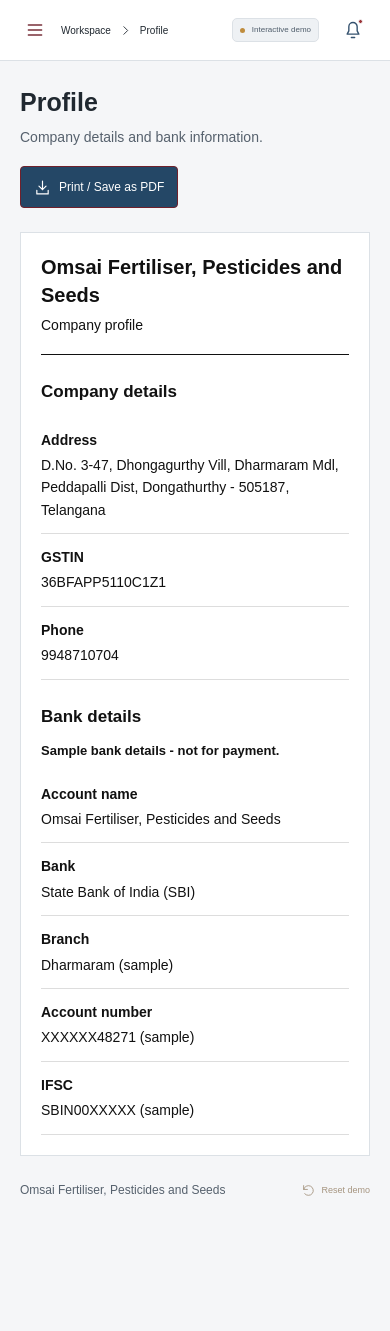
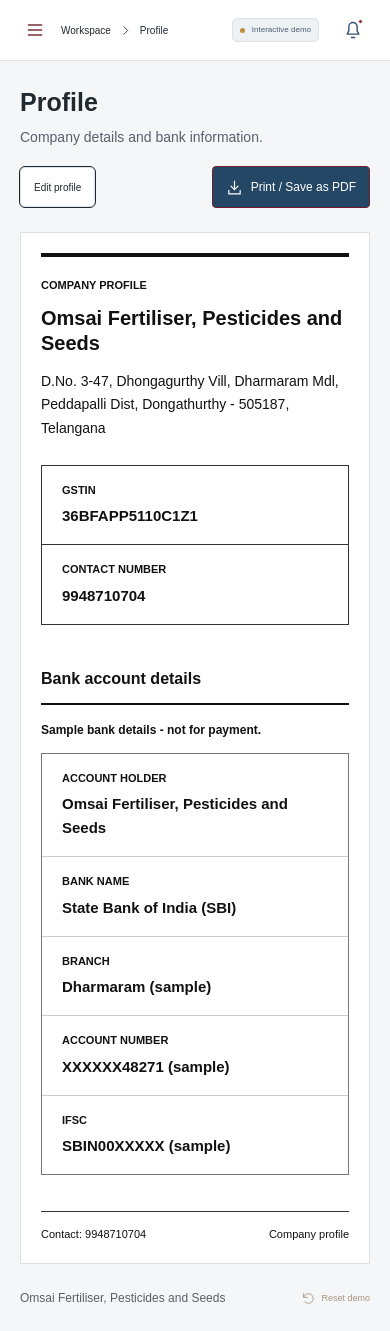
Before and after one commit to Mdk7866-gif/omsai_demo_website, a Next.js app: page /profile in a window 390 px wide. Before the commit the page ends 1223 px from the top, so only its background shows below. Built offline with nearby package versions, Linux system fonts and the light colour scheme.

Commit message:
Make company profile editable and improve profile PDF

```diff
--- a/src/app/plain.css
+++ b/src/app/plain.css
@@ -142,34 +142,62 @@
 .farmer-account-actions { display: flex; flex-wrap: wrap; align-items: center; gap: 10px; }
 .farmer-account-actions > .checkbox-field { margin: 0 auto 0 0; white-space: nowrap; }
 .bill-history-choice { margin: 16px 0; }
-.company-profile-document { max-width: 850px; border-color: var(--line); padding: 28px; }
-.company-profile-document header { padding-bottom: 18px; border-bottom: 1px solid #111; }
-.company-profile-document h2 { font: 700 23px/1.4 Arial, Helvetica, sans-serif; }
-.company-profile-document header p { margin-top: 6px; font-size: 14px; }
-.company-profile-document section { margin-top: 24px; }
-.company-profile-document h3 { font-size: 17px; font-weight: 700; margin-bottom: 12px; }
+.company-profile-document { max-width: 850px; border-color: var(--line); padding: 40px; }
+.company-profile-document header { border-top: 4px solid #111; padding: 20px 0 24px; }
+.company-profile-document .profile-document-label { margin: 0 0 12px; text-transform: uppercase; font-size: 11px; font-weight: 700; }
+.company-profile-document h2 { font: 700 27px/1.25 Arial, Helvetica, sans-serif; overflow-wrap: anywhere; }
+.company-profile-document .profile-address { margin-top: 14px; font-size: 14px; line-height: 1.7; max-width: 650px; }
 .company-profile-document dl { margin: 0; }
-.company-profile-document dl > div { display: grid; grid-template-columns: 145px minmax(0,1fr); gap: 16px; padding: 12px 0; border-bottom: 1px solid #ddd; font-size: 14px; line-height: 1.6; }
-.company-profile-document dt { font-weight: 600; }
-.company-profile-document dd { margin: 0; overflow-wrap: anywhere; }
-.profile-bank-note { margin-bottom: 10px; font-size: 13px; font-weight: 600; }
+.company-profile-document dt { font-size: 11px; font-weight: 600; text-transform: uppercase; margin-bottom: 6px; }
+.company-profile-document dd { margin: 0; font-size: 15px; font-weight: 600; line-height: 1.6; overflow-wrap: anywhere; }
+.profile-registration { display: grid; grid-template-columns: 1fr 1fr; border: 1px solid #333; }
+.profile-registration > div { padding: 16px 20px; }
+.profile-registration > div + div { border-left: 1px solid #333; }
+.profile-bank-section { margin-top: 30px; }
+.company-profile-document h3 { font-size: 16px; font-weight: 700; padding: 12px 0; border-bottom: 2px solid #111; margin-bottom: 16px; }
+.profile-bank-note { margin-bottom: 14px; font-size: 12px; font-weight: 600; }
+.profile-bank-grid { display: grid; grid-template-columns: 1fr 1fr; border: 1px solid #777; }
+.profile-bank-grid > div { padding: 16px 20px; border-bottom: 1px solid #ccc; border-right: 1px solid #ccc; min-width: 0; }
+.profile-bank-grid > .profile-account-holder { grid-column: 1 / -1; }
+.profile-bank-grid > div:nth-child(odd) { border-right: 0; }
+.profile-bank-grid > div:nth-last-child(-n+2) { border-bottom: 0; }
+.profile-document-footer { margin-top: 36px; padding-top: 14px; border-top: 1px solid #333; display: flex; justify-content: space-between; gap: 12px; font-size: 11px; }
+.profile-editor { max-width: 850px; background: #fff; border: 1px solid var(--line); padding: 28px; margin-bottom: 24px; border-radius: 5px; }
+.profile-editor h2 { font-size: 20px; font-weight: 600; color: #111; }
+.profile-editor > p { color: var(--muted); font-size: 13px; line-height: 1.6; margin: 10px 0 24px; }
+.profile-editor h3 { font-size: 16px; font-weight: 600; margin: 24px 0 14px; }
+.profile-editor-actions { display: flex; gap: 10px; align-items: center; flex-wrap: wrap; margin-top: 20px; }
+.profile-editor-actions small { color: var(--muted); margin-left: auto; }
 @media(max-width:600px) {
   .company-profile-document { padding: 20px; }
   .company-profile-document h2 { font-size: 20px; }
-  .company-profile-document dl > div { grid-template-columns: 1fr; gap: 3px; }
+  .profile-registration, .profile-bank-grid { grid-template-columns: 1fr; }
+  .profile-registration > div + div { border-left: 0; border-top: 1px solid #333; }
+  .profile-bank-grid > div { border-right: 0; }
+  .profile-bank-grid > div:nth-last-child(2) { border-bottom: 1px solid #ccc; }
+  .profile-editor { padding: 20px; }
 }
 @media print {
   .app-shell[data-page="/profile"] { display: block !important; }
   .app-shell[data-page="/profile"] .sidebar,
   .app-shell[data-page="/profile"] .topbar,
   .app-shell[data-page="/profile"] .page-footer,
-  .company-profile-page > .page-heading { display: none !important; }
+  .company-profile-page > .page-heading,
+  .company-profile-page > .profile-editor { display: none !important; }
   .app-shell[data-page="/profile"] .main-shell { margin: 0 !important; width: 100% !important; }
   .company-profile-page { padding: 0 !important; max-width: none !important; }
   .company-profile-document { border: 0; padding: 0; max-width: none; color: #000; }
   .company-profile-document * { color: #000 !important; background: #fff !important; box-shadow: none !important; }
-  .company-profile-document h2 { font-size: 18pt; }
-  .company-profile-document dl > div { grid-template-columns: 130px minmax(0,1fr); font-size: 11pt; break-inside: avoid; }
+  .company-profile-document h2 { font-size: 21pt; }
+  .company-profile-document .profile-address { font-size: 10.5pt; }
+  .company-profile-document dt { font-size: 8.5pt; }
+  .company-profile-document dd { font-size: 11pt; }
+  .company-profile-document dl > div { break-inside: avoid; }
+  .profile-registration, .profile-bank-grid { grid-template-columns: 1fr 1fr; }
+  .profile-registration > div, .profile-bank-grid > div { padding: 16px 18px; }
+  .profile-registration > div + div { border-top: 0; border-left: 1px solid #333; }
+  .profile-bank-grid > div:nth-child(even) { border-right: 1px solid #ccc; }
+  .profile-bank-grid > div:nth-last-child(-n+2) { border-bottom: 0; }
 }
 /* Farmer bills are monochrome records, with no card or decorative styling. */
 .simple-farmer-bill { color: #000; font: 13px/1.45 Arial, Helvetica, sans-serif; }
--- a/src/components/company-profile.tsx
+++ b/src/components/company-profile.tsx
@@ -1,47 +1,99 @@
 "use client";
 
-import { shopDetails, type Shop } from "./demo-data";
+import { useContext, useState, type FormEvent } from "react";
+import { PROFILE_STORAGE_KEY, shopDetails, type Shop } from "./demo-data";
+import { DemoContext } from "./demo-context";
 import { PrintButton } from "./reports";
 
 export function CompanyProfileDocument({ shop = shopDetails }: { shop?: Shop }) {
   return (
     <article className="print-document company-profile-document" aria-label="Company profile">
       <header>
+        <p className="profile-document-label">Company profile</p>
         <h2>{shop.name}</h2>
-        <p>Company profile</p>
+        <p className="profile-address">{shop.address}</p>
       </header>
-      <section>
-        <h3>Company details</h3>
-        <dl>
-          <div><dt>Address</dt><dd>{shop.address}</dd></div>
-          <div><dt>GSTIN</dt><dd>{shop.gstin}</dd></div>
-          <div><dt>Phone</dt><dd>{shop.phone}</dd></div>
-        </dl>
-      </section>
-      <section>
-        <h3>Bank details</h3>
-        <p className="profile-bank-note">Sample bank details - not for payment.</p>
-        <dl>
-          <div><dt>Account name</dt><dd>{shop.bank.holder}</dd></div>
-          <div><dt>Bank</dt><dd>{shop.bank.name}</dd></div>
+      <dl className="profile-registration">
+        <div><dt>GSTIN</dt><dd>{shop.gstin}</dd></div>
+        <div><dt>Contact number</dt><dd>{shop.phone}</dd></div>
+      </dl>
+      <section className="profile-bank-section">
+        <h3>Bank account details</h3>
+        {shop.bank.isSample !== false && <p className="profile-bank-note">Sample bank details - not for payment.</p>}
+        <dl className="profile-bank-grid">
+          <div className="profile-account-holder"><dt>Account holder</dt><dd>{shop.bank.holder}</dd></div>
+          <div><dt>Bank name</dt><dd>{shop.bank.name}</dd></div>
           <div><dt>Branch</dt><dd>{shop.bank.branch}</dd></div>
           <div><dt>Account number</dt><dd>{shop.bank.account}</dd></div>
           <div><dt>IFSC</dt><dd>{shop.bank.ifsc}</dd></div>
         </dl>
       </section>
+      <footer className="profile-document-footer"><span>Contact: {shop.phone}</span><span>Company profile</span></footer>
     </article>
   );
 }
 
 export function CompanyProfilePage() {
+  const { data, change, notify } = useContext(DemoContext);
+  const saved = data.shop ?? shopDetails;
+  const [editing, setEditing] = useState(false);
+  const [draft, setDraft] = useState<Shop>(() => structuredClone(saved));
+  const [error, setError] = useState("");
+  const field = (label: string, key: "name" | "address" | "gstin" | "phone", maxLength = 160) => (
+    <label className="field" key={key}>{label}
+      {key === "address" ? <textarea required maxLength={400} value={draft[key]} onChange={e => setDraft(old => ({ ...old, [key]: e.target.value }))} /> :
+        <input required type={key === "phone" ? "tel" : "text"} maxLength={maxLength} value={draft[key]} onChange={e => setDraft(old => ({ ...old, [key]: e.target.value }))} />}
+    </label>
+  );
+  const bankField = (label: string, key: keyof Omit<Shop["bank"], "isSample">) => (
+    <label className="field" key={key}>{label}
+      <input required maxLength={160} value={draft.bank[key]} onChange={e => setDraft(old => ({ ...old, bank: { ...old.bank, [key]: e.target.value } }))} />
+    </label>
+  );
+  function save(event: FormEvent<HTMLFormElement>) {
+    event.preventDefault();
+    const next: Shop = {
+      name: draft.name.trim(), address: draft.address.trim(), gstin: draft.gstin.trim().toUpperCase(), phone: draft.phone.trim(),
+      bank: { holder: draft.bank.holder.trim(), name: draft.bank.name.trim(), branch: draft.bank.branch.trim(), account: draft.bank.account.trim(), ifsc: draft.bank.ifsc.trim().toUpperCase(), isSample: draft.bank.isSample !== false },
+    };
+    const bankValues = [next.bank.holder, next.bank.name, next.bank.branch, next.bank.account, next.bank.ifsc];
+    if ([next.name, next.address, next.gstin, next.phone, ...bankValues].some(value => !value)) {
+      setError("Fill in all company and bank details."); return;
+    }
+    if (!next.bank.isSample && bankValues.some(value => /\bsample\b|\bdemo\b|x{3,}/i.test(value))) {
+      setError("Replace the sample bank details before marking them as real."); return;
+    }
+    try {
+      localStorage.setItem(PROFILE_STORAGE_KEY, JSON.stringify(next));
+    } catch {
+      setError("Changes could not be saved in this browser. Free some browser storage and try again."); return;
+    }
+    change(current => ({ ...current, shop: structuredClone(next) }));
+    setEditing(false); setError(""); notify("Company profile saved.");
+  }
   return (
     <main className="page-content company-profile-page">
       <div className="page-heading">
         <div><h1>Profile</h1><p>Company details and bank information.</p></div>
-        <div className="heading-actions"><PrintButton /></div>
+        <div className="heading-actions">
+          {!editing && <button className="outline" onClick={() => { setDraft(structuredClone(saved)); setError(""); setEditing(true); }}>Edit profile</button>}
+          {!editing && <PrintButton />}
+        </div>
       </div>
-      <CompanyProfileDocument />
-      <style>{`@media print { @page { size: A4 portrait; margin: 15mm; } }`}</style>
+      {editing && <form className="profile-editor" onSubmit={save}>
+        <h2>Edit company profile</h2>
+        <p>Save changes to update the profile PDF and new farmer bills. Saved bills keep their original details.</p>
+        <div className="form-grid">{field("Company name", "name")}{field("Phone", "phone", 40)}</div>
+        {field("Company address", "address")}
+        {field("GSTIN", "gstin", 20)}
+        <h3>Bank details</h3>
+        <div className="form-grid">{bankField("Account holder", "holder")}{bankField("Bank name", "name")}{bankField("Branch", "branch")}{bankField("Account number", "account")}{bankField("IFSC", "ifsc")}</div>
+        <label className="checkbox-field"><input type="checkbox" checked={draft.bank.isSample !== false} onChange={e => setDraft(old => ({ ...old, bank: { ...old.bank, isSample: e.target.checked } }))} /> These are sample bank details</label>
+        {error && <p className="error" role="alert">{error}</p>}
+        <div className="profile-editor-actions"><button type="button" className="outline" onClick={() => { setEditing(false); setError(""); }}>Cancel</button><button className="primary" type="submit">Save changes</button><small>Saved in this browser.</small></div>
+      </form>}
+      <CompanyProfileDocument shop={saved} />
+      <style>{`@media print { @page { size: A4 portrait; margin: 16mm; } }`}</style>
     </main>
   );
 }
--- a/src/components/demo-data.ts
+++ b/src/components/demo-data.ts
@@ -7,8 +7,8 @@
 import interestHistory from "../../dummy_data/interest_history.json";
 import stockMovements from "../../dummy_data/stock_movements.json";
 import shop from "../../dummy_data/shop.json";
-export type Shop = typeof shop;
-export const shopDetails = shop;
+export type Shop = Omit<typeof shop, "bank"> & { bank: typeof shop.bank & { isSample?: boolean } };
+export const shopDetails: Shop = { ...shop, bank: { ...shop.bank, isSample: true } };
 
 export type Section =
   "Dashboard" | "Farmers" | "Products" | "Invoices" | "Suppliers";
@@ -126,6 +126,7 @@
   reason: string;
 };
 export type Store = {
+  shop?: Shop;
   farmers: Farmer[];
   products: Product[];
   suppliers: Supplier[];
@@ -137,6 +138,7 @@
 };
 export type Modal = { kind: string; id?: number } | null;
 export const seed = {
+  shop: shopDetails,
   farmers,
   products,
   suppliers,
@@ -148,6 +150,7 @@
 } as Store;
 export const DAY = "2026-10-22";
 export const STORAGE_KEY = "omsai-demo-v5-season";
+export const PROFILE_STORAGE_KEY = "omsai-company-profile-v1";
 export const money = (n: number) =>
   "₹" +
   n.toLocaleString("en-IN", {
@@ -202,7 +205,7 @@
 }
 export function createInvoice(s: Store, farmer: Farmer, includeHistory = false): Invoice {
   return {
-    shop: structuredClone(shopDetails),
+    shop: structuredClone(s.shop ?? shopDetails),
     includeHistory,
     id: Math.max(100, ...s.invoices.map((i) => i.id)) + 1,
     farmer: farmer.id,
--- a/src/components/reports.tsx
+++ b/src/components/reports.tsx
@@ -115,7 +115,7 @@
         <tr><th>Total amount due</th><td><strong>{money(invoice.due)}</strong></td></tr>
       </tbody></table>
       <section className="simple-bank-details">
-        <strong>Bank details - SAMPLE / NOT FOR PAYMENT</strong>
+        <strong>{shop.bank.isSample !== false ? "Bank details - SAMPLE / NOT FOR PAYMENT" : "Bank details"}</strong>
         <p>Account name: {shop.bank.holder}</p>
         <p>Bank: {shop.bank.name} | Branch: {shop.bank.branch}</p>
         <p>Account number: {shop.bank.account} | IFSC: {shop.bank.ifsc}</p>
```
Also changed, not shown: src/components/demo-modal.tsx (+7 -0 lines), src/components/demo.tsx (+7 -0 lines), 2 other files (tests, documents, lock files or other folders).
